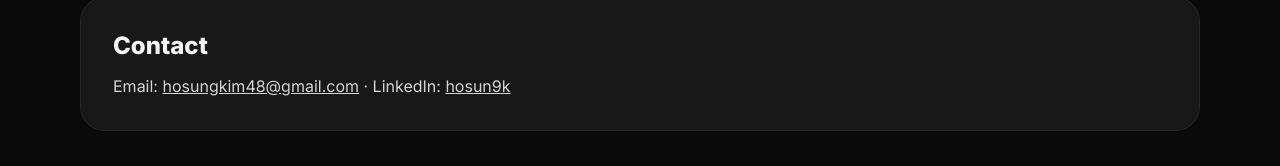
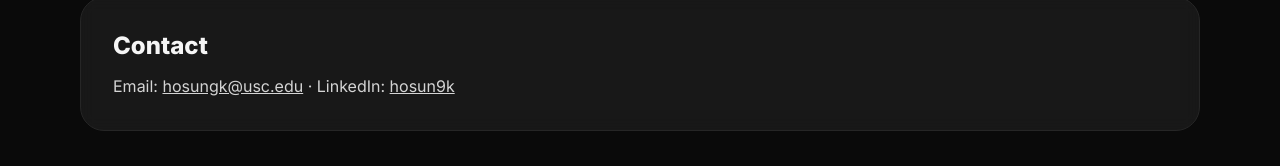
Before and after one commit to HosungKim48/github.io, a plain HTML site: page index.html in a window 1280 px wide. Shown: the part 1524-1690 px from the top of the page. Drawn offline with nearby package versions, Linux system fonts and the light colour scheme.

Commit message:
Update contact email in index.html

```diff
--- a/index.html
+++ b/index.html
@@ -123,7 +123,7 @@
     <div class="rounded-3xl border border-neutral-800 glass p-8">
       <h2 class="text-2xl font-extrabold">Contact</h2>
       <p class="mt-3 text-neutral-300">
-        Email: <a class="underline hover:text-violet-300" href="mailto:hosungkim48@gmail.com">hosungkim48@gmail.com</a> ·
+        Email: <a class="underline hover:text-violet-300" href="mailto:hosungk@usc.edu">hosungk@usc.edu</a> ·
         LinkedIn: <a class="underline hover:text-violet-300" href="https://linkedin.com/in/hosun9k" target="_blank">hosun9k</a>
       </p>
     </div>
```
